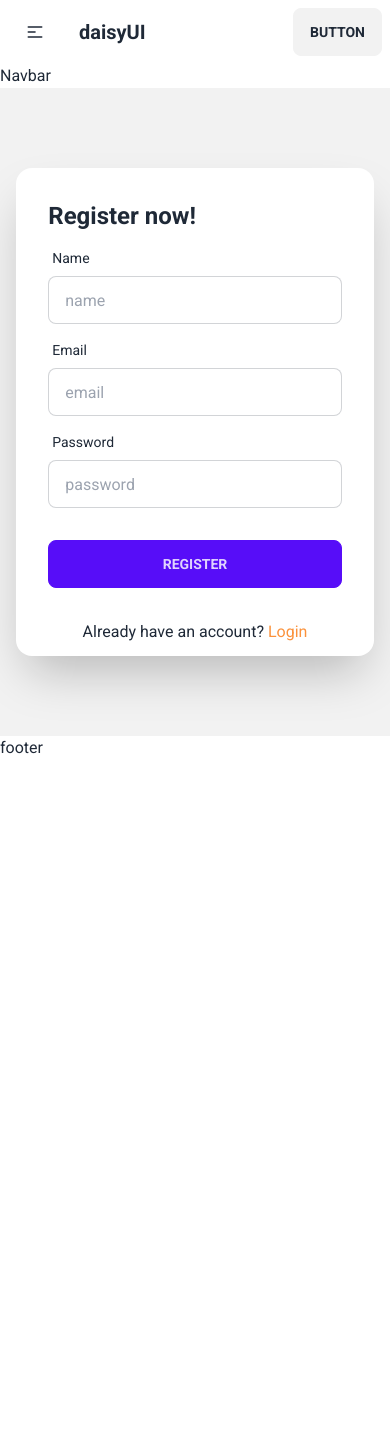
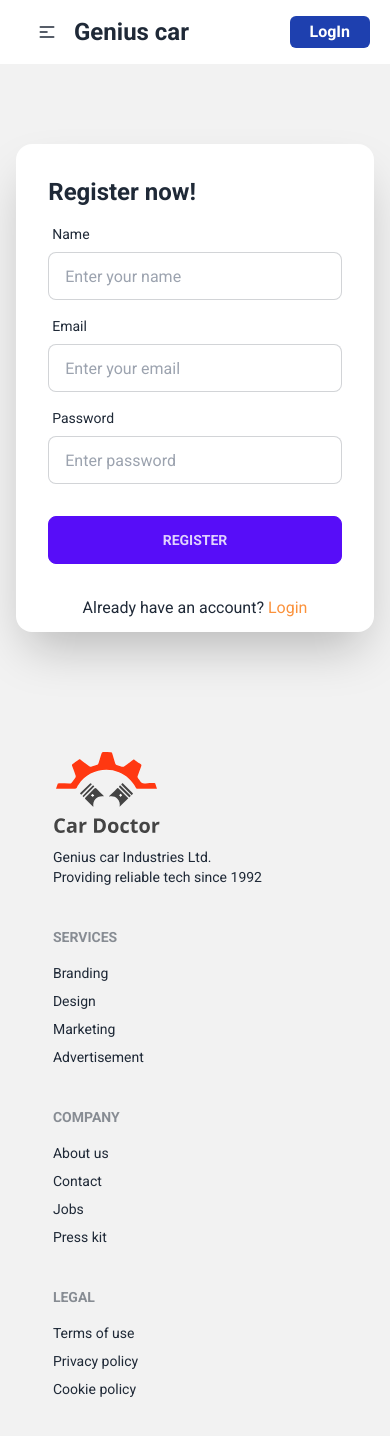
Before and after one commit to devmasud1/genius-car-client, a React (Vite) app: page /register in a window 390 px wide. Shown: the top 1436 px of the page. Before the commit the page ends 844 px from the top, so only its background shows below. Built offline with nearby package versions, Linux system fonts and the light colour scheme; no server answers.

Commit message:
firebase authentication

```diff
--- a/package.json
+++ b/package.json
@@ -16,6 +16,7 @@
     "react": "^18.2.0",
     "react-dom": "^18.2.0",
     "react-router-dom": "^6.17.0",
+    "react-toastify": "^9.1.3",
     "sort-by": "^1.2.0"
   },
   "devDependencies": {
--- /dev/null
+++ b/src/hooks/provide/AuthProvider.jsx
@@ -0,0 +1,81 @@
+import { createContext, useEffect, useState } from "react";
+import {
+  getAuth,
+  createUserWithEmailAndPassword,
+  signInWithEmailAndPassword,
+  onAuthStateChanged,
+  signOut,
+  updateProfile,
+} from "firebase/auth";
+import app from "../firebase/firebase.config";
+
+export const AuthContext = createContext(null);
+const auth = getAuth(app);
+
+const AuthProvider = ({ children }) => {
+  const [user, setUser] = useState(null);
+  const [loading, setLoading] = useState(true);
+  const [passwordErrMsg, setPasswordErrMsg] = useState([]);
+
+  //   const createUser = (email, password, name) => {
+  //     setLoading(true);
+
+  //     return createUserWithEmailAndPassword(auth, email, password, name).then(
+  //       () => {
+  //         return updateProfile(auth.currentUser, {
+  //           displayName: name,
+  //         });
+  //       }
+  //     );
+  //   };
+  const createUser = (email, password, name) => {
+    setLoading(true);
+
+    if (password.length <= 6) {
+      return setPasswordErrMsg("Password must be at least 6 characters.");
+    }
+
+    setPasswordErrMsg("");
+    return createUserWithEmailAndPassword(auth, email, password, name).then(
+      () => {
+        return updateProfile(auth.currentUser, {
+          displayName: name,
+        });
+      }
+    );
+  };
+
+  const signInUser = (email, password) => {
+    setLoading(true);
+    return signInWithEmailAndPassword(auth, email, password);
+  };
+
+  const signOutUser = () => {
+    setLoading(true);
+    return signOut(auth);
+  };
+
+  useEffect(() => {
+    const unsubscribe = onAuthStateChanged(auth, (currUser) => {
+      setUser(currUser);
+      setLoading(false);
+    });
+    return () => {
+      unsubscribe();
+    };
+  });
+
+  const authInfo = {
+    user,
+    loading,
+    createUser,
+    signInUser,
+    signOutUser,
+    passwordErrMsg,
+  };
+
+  return (
+    <AuthContext.Provider value={authInfo}>{children}</AuthContext.Provider>
+  );
+};
+export default AuthProvider;
--- a/src/main.jsx
+++ b/src/main.jsx
@@ -3,9 +3,12 @@ import ReactDOM from "react-dom/client";
 import "./index.css";
 import { RouterProvider } from "react-router-dom";
 import Routes from "./Routes/Routes.jsx";
+import AuthProvider from "./hooks/provide/AuthProvider";
 
 ReactDOM.createRoot(document.getElementById("root")).render(
   <React.StrictMode>
-    <RouterProvider router={Routes} />
+    <AuthProvider>
+      <RouterProvider router={Routes} />
+    </AuthProvider>
   </React.StrictMode>
 );
--- a/src/pages/Home/Services/Services.jsx
+++ b/src/pages/Home/Services/Services.jsx
@@ -11,8 +11,7 @@ const Services = () => {
 
     },[])
     return(
-        <div>
-             <p> This is Services </p>
+        <div className="my-10 lg:my-16">
              <div className="grid grid-cols-1 md:grid-cols-2 lg:grid-cols-3 gap-10 ">
                 {
                     services.map(service => <ServicesCard key={service._id} service={service}></ServicesCard>)
--- a/src/pages/LogIn/LogIn.jsx
+++ b/src/pages/LogIn/LogIn.jsx
@@ -1,18 +1,36 @@
 import { Link } from "react-router-dom";
 import img from "../../../src/assets/images/login/login.svg";
+import { useContext } from "react";
+import { AuthContext } from "../../hooks/provide/AuthProvider";
+import { toast, ToastContainer } from "react-toastify";
+import "react-toastify/dist/ReactToastify.css";
 
 const LogIn = () => {
+  const { signInUser } = useContext(AuthContext);
+
   const handleLogIn = (event) => {
     event.preventDefault();
     const form = event.target;
 
     const email = form.email.value;
     const password = form.password.value;
-    console.log(email, password);
+
+    signInUser(email, password)
+      .then(() => {
+        toast("login success!", { type: "success" });
+        form.reset();
+      })
+      .catch(() => {
+        toast("something wrong", { type: "error" });
+        form.reset();
+      });
+
+
   };
   return (
     <div className="hero min-h-[70vh] bg-base-200 py-20">
       <div className="w-11/12 mx-auto">
+        <ToastContainer />
         <div className="flex flex-col lg:flex-row w-full justify-center">
           <div className="hidden lg:block lg:w-1/2">
             <img src={img} alt="" />
@@ -52,7 +70,12 @@ const LogIn = () => {
                 />
               </div>
             </form>
-            <p className="text-center mb-3">Do not have an account? <Link to='/register' className="text-orange-400">register now!</Link> </p>
+            <p className="text-center mb-3">
+              Do not have an account?{" "}
+              <Link to="/register" className="text-orange-400">
+                register now!
+              </Link>{" "}
+            </p>
           </div>
         </div>
       </div>
--- a/src/pages/Register/Register.jsx
+++ b/src/pages/Register/Register.jsx
@@ -1,7 +1,13 @@
 import { Link } from "react-router-dom";
 import img from "../../../src/assets/images/login/login.svg";
+import { useContext } from "react";
+import { AuthContext } from "../../hooks/provide/AuthProvider";
+import { toast, ToastContainer } from "react-toastify";
+import "react-toastify/dist/ReactToastify.css";
 
 const Register = () => {
+  const { createUser } = useContext(AuthContext);
+
   const handleRegister = (event) => {
     event.preventDefault();
     const form = event.target;
@@ -9,11 +15,22 @@ const Register = () => {
     const name = form.name.value;
     const email = form.email.value;
     const password = form.password.value;
-        console.log(name, email, password);
+
+    createUser(email, password, name)
+      .then(() => {
+        toast("User successfully created!", { type: "success" });
+        form.reset();
+      })
+      .catch((error) => {
+        toast(error.message || "An error occurred", { type: "error" });
+        form.reset();
+      });
   };
+
   return (
     <div className="hero min-h-[70vh] bg-base-200 py-20">
       <div className="w-11/12 mx-auto">
+        <ToastContainer />
         <div className="flex flex-col lg:flex-row w-full justify-center">
           <div className="hidden lg:block lg:w-1/2">
             <img src={img} alt="" />
@@ -28,7 +45,7 @@ const Register = () => {
                 <input
                   type="text"
                   name="name"
-                  placeholder="name"
+                  placeholder="Enter your name"
                   className="input input-bordered"
                   required
                 />
@@ -40,7 +57,7 @@ const Register = () => {
                 <input
                   type="email"
                   name="email"
-                  placeholder="email"
+                  placeholder="Enter your email"
                   className="input input-bordered"
                   required
                 />
@@ -52,7 +69,7 @@ const Register = () => {
                 <input
                   type="password"
                   name="password"
-                  placeholder="password"
+                  placeholder="Enter password"
                   className="input input-bordered"
                   required
                 />
@@ -65,7 +82,12 @@ const Register = () => {
                 />
               </div>
             </form>
-            <p className="text-center mb-3">Already have an account? <Link to='/logIn' className="text-orange-400">Login</Link> </p>
+            <p className="text-center mb-3">
+              Already have an account?{" "}
+              <Link to="/logIn" className="text-orange-400">
+                Login
+              </Link>{" "}
+            </p>
           </div>
         </div>
       </div>
--- a/src/pages/Shared/Footer/Footer.jsx
+++ b/src/pages/Shared/Footer/Footer.jsx
@@ -1,10 +1,39 @@
-
+import logo from "../../../assets/logo.svg";
 const Footer = () => {
-    return (
+  return (
+    <div className=" p-10 bg-base-200 text-base-content">
+      <footer className="footer w-11/12 mx-auto">
         <div>
-            footer
+          <img src={logo} alt="" />
+          <p>
+            Genius car Industries Ltd.
+            <br />
+            Providing reliable tech since 1992
+          </p>
         </div>
-    );
+        <div>
+          <span className="footer-title">Services</span>
+          <a className="link link-hover">Branding</a>
+          <a className="link link-hover">Design</a>
+          <a className="link link-hover">Marketing</a>
+          <a className="link link-hover">Advertisement</a>
+        </div>
+        <div>
+          <span className="footer-title">Company</span>
+          <a className="link link-hover">About us</a>
+          <a className="link link-hover">Contact</a>
+          <a className="link link-hover">Jobs</a>
+          <a className="link link-hover">Press kit</a>
+        </div>
+        <div>
+          <span className="footer-title">Legal</span>
+          <a className="link link-hover">Terms of use</a>
+          <a className="link link-hover">Privacy policy</a>
+          <a className="link link-hover">Cookie policy</a>
+        </div>
+      </footer>
+    </div>
+  );
 };
 
 export default Footer;
--- a/src/pages/Shared/Navbar/Navbar.jsx
+++ b/src/pages/Shared/Navbar/Navbar.jsx
@@ -1,16 +1,28 @@
+import { useContext } from "react";
 import { Link } from "react-router-dom";
+import { AuthContext } from "../../../hooks/provide/AuthProvider";
 
 const Navbar = () => {
+  const { user, signOutUser } = useContext(AuthContext);
 
-  const navItem = <>
-  <li><Link to="/">Home</Link> </li>
-  <li> <Link to="/about">About</Link> </li>
-  <li> <Link to="/logIn">logIn</Link> </li>
+  const handleSignOutUser = () => {
+    signOutUser();
+  };
 
-</>
+  const navItem = (
+    <>
+      <li>
+        <Link to="/">Home</Link>{" "}
+      </li>
+      <li>
+        {" "}
+        <Link to="/about">About</Link>{" "}
+      </li>
+    </>
+  );
   return (
     <div>
-      <div className="navbar bg-base-100">
+      <div className="navbar bg-base-100 px-5">
         <div className="navbar-start">
           <div className="dropdown">
             <label tabIndex={0} className="btn btn-ghost lg:hidden">
@@ -36,16 +48,44 @@ const Navbar = () => {
               {navItem}
             </ul>
           </div>
-          <a className="btn btn-ghost normal-case text-xl">daisyUI</a>
+          <p className="normal-case text-2xl font-bold">Genius car</p>
         </div>
         <div className="navbar-center hidden lg:flex">
           <ul className="menu menu-horizontal px-1">{navItem}</ul>
         </div>
         <div className="navbar-end">
-          <a className="btn">Button</a>
+          {user ? (
+            <div className="dropdown dropdown-end">
+              <label tabIndex={0} className="btn btn-ghost btn-circle avatar">
+                <div className="w-8 h-8 rounded-full">
+                  {user.photoURL ? (
+                    <img src={user.photoURL} />
+                  ) : (
+                    <img src="https://i.ibb.co/ZJXnP8s/user.png" />
+                  )}
+                </div>
+              </label>
+              <ul
+                tabIndex={0}
+                className="menu menu-sm dropdown-content mt-3 z-[1] px-2 py-4 shadow bg-base-200 rounded w-52"
+              >
+                <li>
+                  <a className="justify-between">{user.displayName}</a>
+                </li>
+                <li>
+                  <button onClick={handleSignOutUser}>Logout</button>
+                </li>
+              </ul>
+            </div>
+          ) : (
+            <Link to="/login">
+              <button className="px-5 py-1 bg-blue-800 text-white rounded-md font-semibold">
+                LogIn
+              </button>
+            </Link>
+          )}
         </div>
       </div>
-      Navbar
     </div>
   );
 };
```
Also changed, not shown: src/pages/Home/About/About.jsx (renamed from src/pages/Home/Abput/About.jsx), 1 other file (tests, documents, lock files or other folders). Lines whose indentation alone changed are shown as unchanged.
